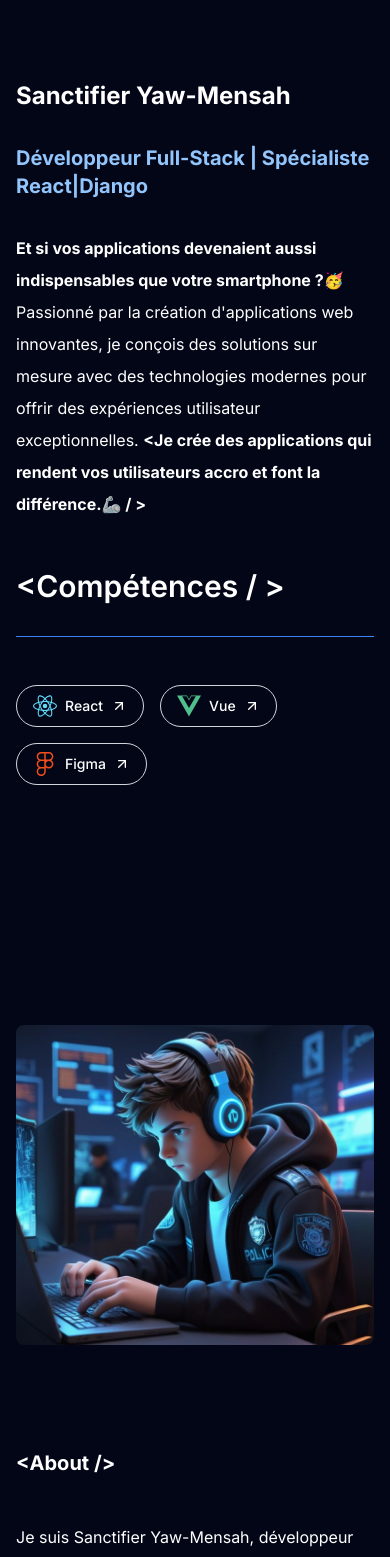
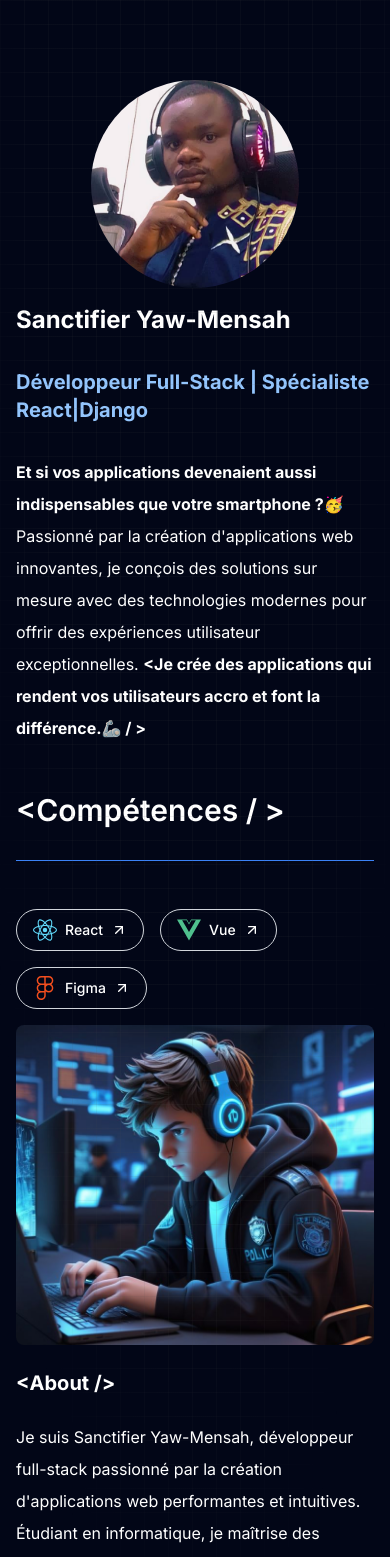
Before and after one commit to sancty007/Portofolio, a Next.js app: page / in a window 390 px wide. Shown: the top 1557 px of the page. Built offline with nearby package versions, Linux system fonts and the light colour scheme.

Commit message:
Ajout photo de profil

```diff
--- a/src/app/_my-projects/page.tsx
+++ b/src/app/_my-projects/page.tsx
@@ -61,7 +61,7 @@ export default function Projets() {
         transition={{ duration: 0.5 }}
         className="text-3xl font-semibold  border-b border-blue-500 pb-8 py-12 mb-20"
       >
-        {" <"} projects
+        {" <"} Projects
         {" / >"}
       </motion.h2>
       <div className="relative bg-white p-5 bg-opacity-10 md:p-20 rounded-lg shadow-lg transition-all duration-300 hover:shadow-[#3E2ABF] hover:shadow-md space-y-8">
--- a/src/app/_skills/page.tsx
+++ b/src/app/_skills/page.tsx
@@ -54,7 +54,7 @@ export default function Skills() {
         {"<"}Compétences{" / >"}
       </p>
 
-      <div className="mt-8 rounded-full flex flex-wrap gap-4">
+      <div className="relative z-10 mt-8 rounded-full flex flex-wrap gap-4">
         {technologies.map((tech) => (
           <button
             key={tech.name}
--- a/src/app/about/about.tsx
+++ b/src/app/about/about.tsx
@@ -4,14 +4,14 @@ import Image from "next/image";
 export default function About() {
   return (
     <div
-      className="container grid grid-cols-1 md:grid-cols-2 justify-center items-center gap-20 py-24"
+      className="container grid grid-cols-1 md:grid-cols-2 justify-center items-center md:gap-20 md:py-24"
       id="about"
     >
       <motion.div
         initial={{ y: 20, opacity: 0 }}
         animate={{ y: 0, opacity: 1 }}
         transition={{ duration: 0.5, delay: 0.4 }}
-        className="gap-20 h-80 "
+        className="md:gap-20 h-80 "
       >
         <Image
           src="/images/about_me2.jpg"
@@ -23,7 +23,7 @@ export default function About() {
       </motion.div>
       {/*
       border-[#FFFF9C] rounded-tl-2xl rounded-br-2xl border-4  */}
-      <div className="space-y-5 ">
+      <div className="md:space-y-5 ">
         <motion.h1
           initial={{ y: -20, opacity: 0 }}
           animate={{ y: 0, opacity: 1 }}
--- a/src/app/contact/contact.tsx
+++ b/src/app/contact/contact.tsx
@@ -37,13 +37,13 @@ export default function Contact() {
         </motion.h2>
       </section>
 
-      <div className="bg-[radial-gradient(circle_500px_at_50%_200px,#C9EBFF,transparent) container grid grid-cols-1 md:grid-cols-2 lg:grid-cols-2 to-indigo-100 items-center justify-center py-12 px-2 sm:px-6 ">
+      <div className="bg-[radial-gradient(circle_500px_at_50%_200px,#C9EBFF,transparent) container grid grid-cols-1 md:grid-cols-2 lg:grid-cols-2 to-indigo-100 items-center justify-center md:py-12 px-2 sm:px-6 ">
         <div className="max-w-md w-full space-y-2">
           {/* Phone container */}
           <div className="relative mx-auto bg-black rounded-[60px] h-[712px] w-[350px] shadow-md overflow-hidden">
             {/* Phone screen */}
             <div className="absolute top-[14px] left-[14px] right-[14px] bottom-[14px] bg-white rounded-[46px] overflow-y-auto ">
-              <h2 className="mt-6 text-center text-3xl font-extrabold text-gray-900 shadow-sm  pb-8 py-12 border-blue-500 ">
+              <h2 className="mt-6 text-center text-3xl font-extrabold text-gray-900 shadow-sm  pb-8 py-12 ">
                 Email Us
               </h2>
 
@@ -156,9 +156,9 @@ export default function Contact() {
             sanctifieryawmensah55@gmail.com
           </p>
 
-          <h4 className="text-lg font-semibold mb-2 mt-6">follow me </h4>
+          <h4 className="text-lg font-semibold mb-2 mt-6 ">follow me </h4>
           <div className="flex space-x-4">
-            <div className="flex  space-x-6">
+            <div className="relative z-10 flex  space-x-6">
               <motion.a
                 href="https://github.com/sancty007/"
                 target="_blank"
--- a/src/app/page.tsx
+++ b/src/app/page.tsx
@@ -6,7 +6,8 @@ import Projets from "./_my-projects/page";
 import Skills from "./_skills/page";
 import About from "./about/about";
 import Contact from "./contact/contact";
-import Nav from "@/components/nav";
+/* import Nav from "@/components/nav"; */
+import Image from "next/image";
 import Background from "@/components/ui/background";
 
 const skills = ["React", "Next.js", "TypeScript", "Node.js", "Tailwind CSS"];
@@ -50,7 +51,21 @@ export default function Portfolio() {
       {/*  header  */}
 
       <div className="">
-        <header className="container">
+        <header className="container space-y-4 ">
+          <motion.div
+            initial={{ y: -50, opacity: 0 }}
+            animate={{ y: 0, opacity: 1 }}
+            transition={{ duration: 0.5 }}
+            className=" relative z-10 flex justify-center items-center "
+          >
+            <Image
+              src="/images/profil2.jpg"
+              width={500}
+              height={500}
+              alt="Picture of the author"
+              className="rounded-full w-52 h-52 object-cover"
+            />
+          </motion.div>
           <div className="flex flex-col md:flex-row justify-center items-center">
             <div className="order-2 md:order-1 md:text-center md:tracking-wide space-y-8">
               <motion.h1
@@ -65,7 +80,7 @@ export default function Portfolio() {
                 initial={{ y: -20, opacity: 0 }}
                 animate={{ y: 0, opacity: 1 }}
                 transition={{ duration: 0.5, delay: 0.2 }}
-                className="text-xl  md:text-2xl text-blue-300 mb-4 font-bold"
+                className="text-xl  md:text-2xl text-blue-300 md:mb-4 font-bold"
               >
                 Développeur Full-Stack | Spécialiste React|Django
               </motion.p>
@@ -111,8 +126,8 @@ export default function Portfolio() {
             </div> */}
           </div>
         </header>
-        <main className=" space-y-32 ">
-          {/* <Background /> */}
+        <main className=" md:space-y-32 ">
+          <Background />
           {/* mes Compétences  */}
           <Skills />
 
```
Also changed, not shown: public/images/profil.jpg (added), public/images/profil2.jpg (added).
